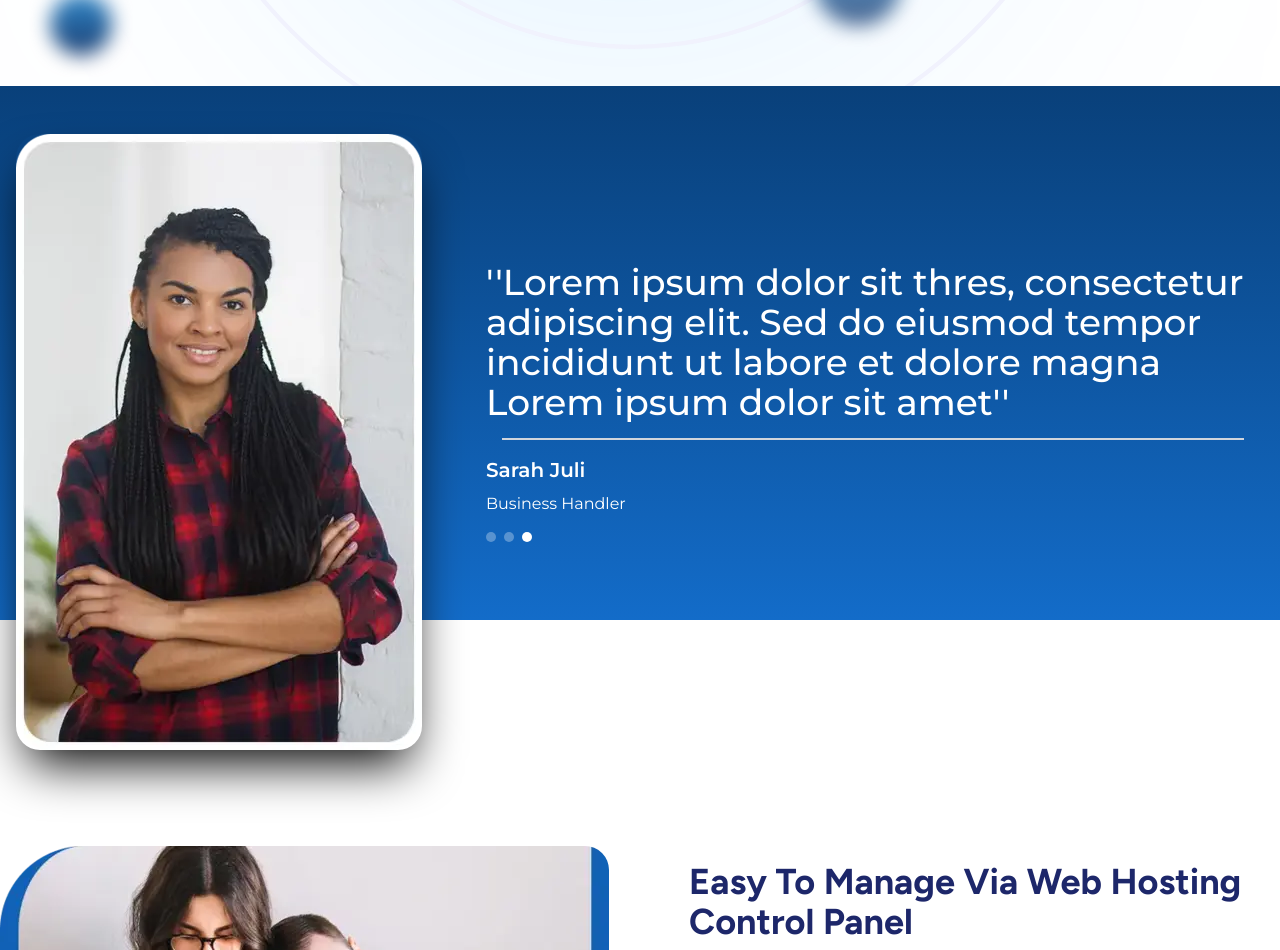
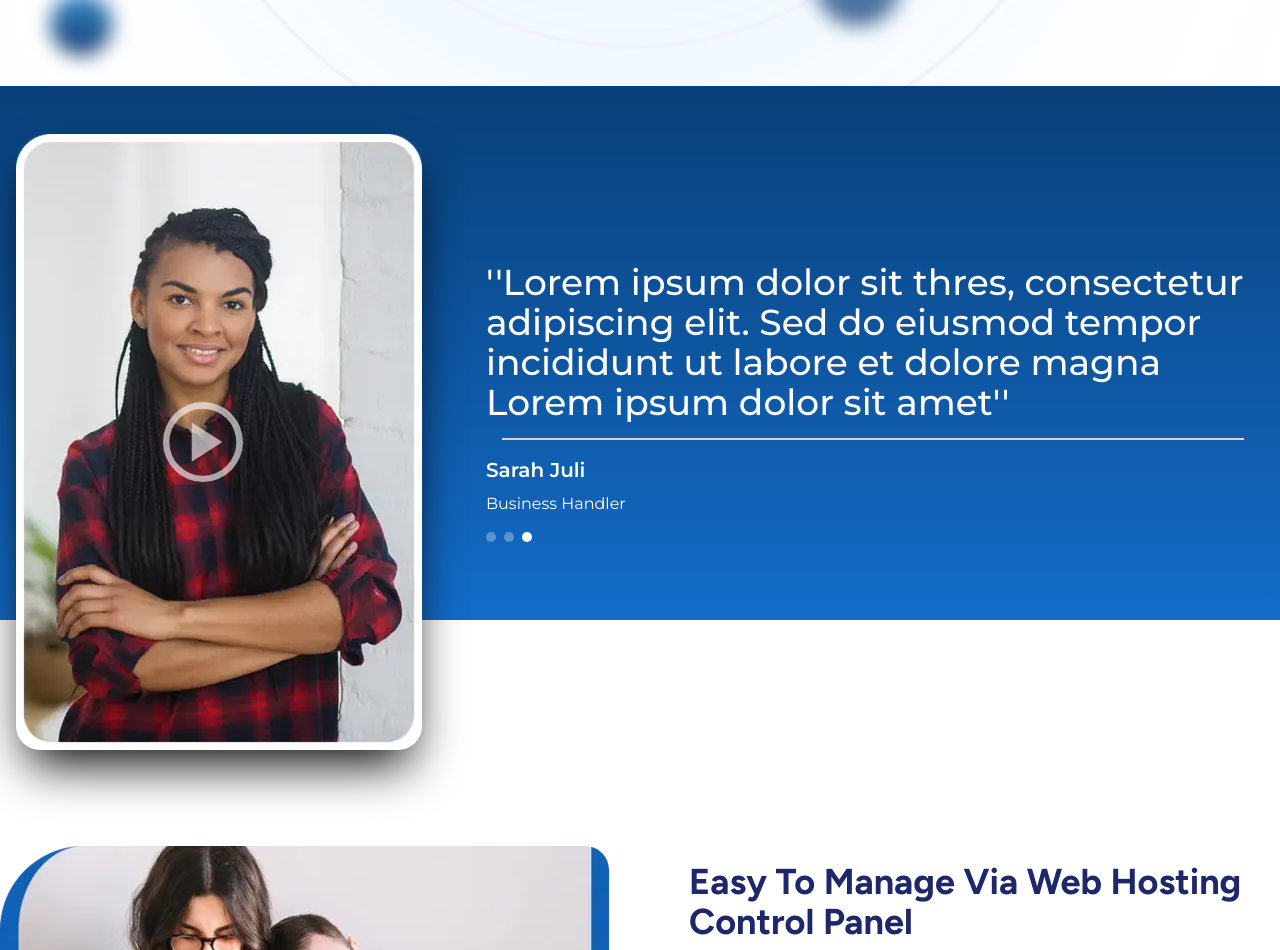
Before and after one commit to KaveeshClickDo/seekahost.lk-v3, a Next.js app: page /wordpress-hosting in a window 1280 px wide. Shown: the part 1520-2470 px from the top of the page. Built offline with nearby package versions, Linux system fonts and the light colour scheme.

Commit message:
add video playbutton to card

```diff
--- a/src/components/wordpress-hosting/PeopleCards.js
+++ b/src/components/wordpress-hosting/PeopleCards.js
@@ -11,19 +11,22 @@ export default function PeopleCards() {
             name: "David King",
             company: "Business Owner",
             image: "/images/wordpress-hosting/people-card-1.webp",
-            comment: "Lorem ipsum dolor sit uno, consectetur adipiscing elit. Sed do eiusmod tempor incididunt ut labore et dolore magna Lorem ipsum dolor sit amet"
+            comment: "Lorem ipsum dolor sit uno, consectetur adipiscing elit. Sed do eiusmod tempor incididunt ut labore et dolore magna Lorem ipsum dolor sit amet",
+            videoUrl: "https://www.youtube.com/watch?v=hx2W4fmqw_w"
         },
         {
             name: "Sarah Juli",
             company: "Business Manager",
             image: "/images/wordpress-hosting/people-card-2.webp",
-            comment: "Lorem ipsum dolor sit duos, consectetur adipiscing elit. Sed do eiusmod tempor incididunt ut labore et dolore magna Lorem ipsum dolor sit amet"
+            comment: "Lorem ipsum dolor sit duos, consectetur adipiscing elit. Sed do eiusmod tempor incididunt ut labore et dolore magna Lorem ipsum dolor sit amet",
+            videoUrl: "https://www.youtube.com/watch?v=hx2W4fmqw_w"
         },
         {
             name: "Sarah Juli",
             company: "Business Handler",
             image: "/images/wordpress-hosting/people-card-3.webp",
-            comment: "Lorem ipsum dolor sit thres, consectetur adipiscing elit. Sed do eiusmod tempor incididunt ut labore et dolore magna Lorem ipsum dolor sit amet"
+            comment: "Lorem ipsum dolor sit thres, consectetur adipiscing elit. Sed do eiusmod tempor incididunt ut labore et dolore magna Lorem ipsum dolor sit amet",
+            videoUrl: "https://www.youtube.com/watch?v=hx2W4fmqw_w"
         }
     ];
 
@@ -46,20 +49,39 @@ export default function PeopleCards() {
                 <div className="md:w-1/3 md:mr-15">
                     <div className="w-full relative">
                         <div className="w-1/2 md:w-full relative min-w-50">
-                            {people.map((src, index) => (
+                            {people.map((person, index) => (
                                 <div
                                     key={index}
                                     className={`${index === currentSlide ? "opacity-100" : "opacity-0"
                                         } absolute top-0 left-0 w-full h-full transition-opacity duration-500 ease-in-out`}
                                     style={{ display: index === currentSlide ? "block" : "none" }}
                                 >
-                                    <Image
-                                        src={src.image}
-                                        alt={`${src.name} Image`}
-                                        width={406}
-                                        height={616}
-                                        className="w-full h-auto rounded-3xl shadow-2xl shadow-black md:ml-4"
-                                    />
+                                    <div className="relative">
+                                        <Image
+                                            src={person.image}
+                                            alt={`${person.name} Image`}
+                                            width={406}
+                                            height={616}
+                                            className="w-full h-auto rounded-3xl shadow-2xl shadow-black md:ml-4"
+                                        />
+                                        {/* Play button - centered absolutely */}
+                                        <a
+                                            href={person.videoUrl}
+                                            target="_blank"
+                                            rel="noopener noreferrer"
+                                            aria-label="Watch introduction video on YouTube"
+                                            className="absolute top-1/2 left-1/2 transform -translate-x-1/2 -translate-y-1/2 bg-transparent p-3 rounded-full cursor-pointer flex items-center justify-center z-10"
+                                        >
+                                            <svg
+                                                xmlns="http://www.w3.org/2000/svg"
+                                                viewBox="0 0 26 26"
+                                                className="md:w-20 md:h-20 w-10 h-10 transition duration-1000 fill-white opacity-60 hover:fill-[#136CC9] hover:opacity-100"
+                                            >
+                                                <polygon points="9.33 6.69 9.33 19.39 19.3 13.04 9.33 6.69" />
+                                                <path d="M26,13A13,13,0,1,1,13,0,13,13,0,0,1,26,13ZM13,2.18A10.89,10.89,0,1,0,23.84,13.06,10.89,10.89,0,0,0,13,2.18Z" />
+                                            </svg>
+                                        </a>
+                                    </div>
                                 </div>
                             ))}
                             {/* Show current slide statically to maintain layout */}
@@ -72,10 +94,8 @@ export default function PeopleCards() {
                                     className="rounded-3xl w-full h-auto shadow-2xl shadow-black md:ml-4"
                                 />
                             </div>
-
                         </div>
                     </div>
-
                 </div>
 
                 <div className="md:w-2/3 mt-6 md:mt-0 md:mb-20 px-5">
```
